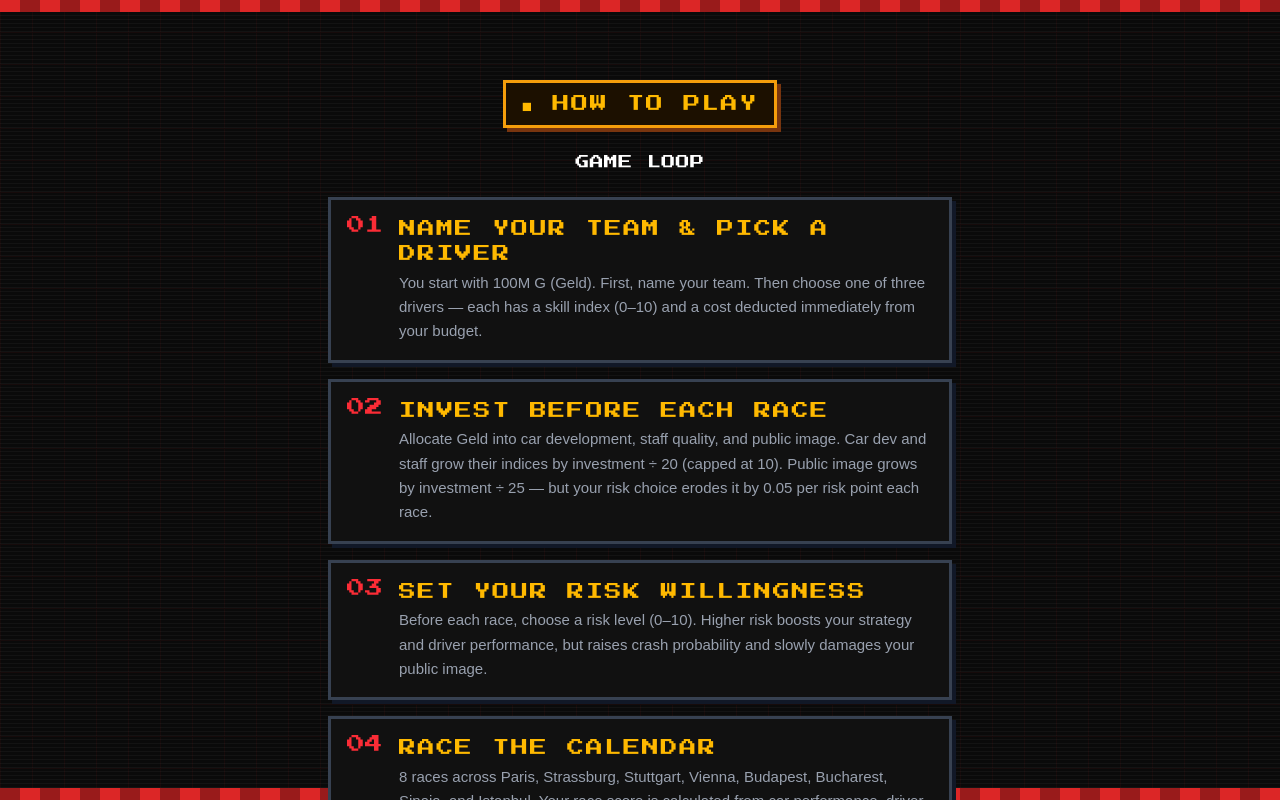
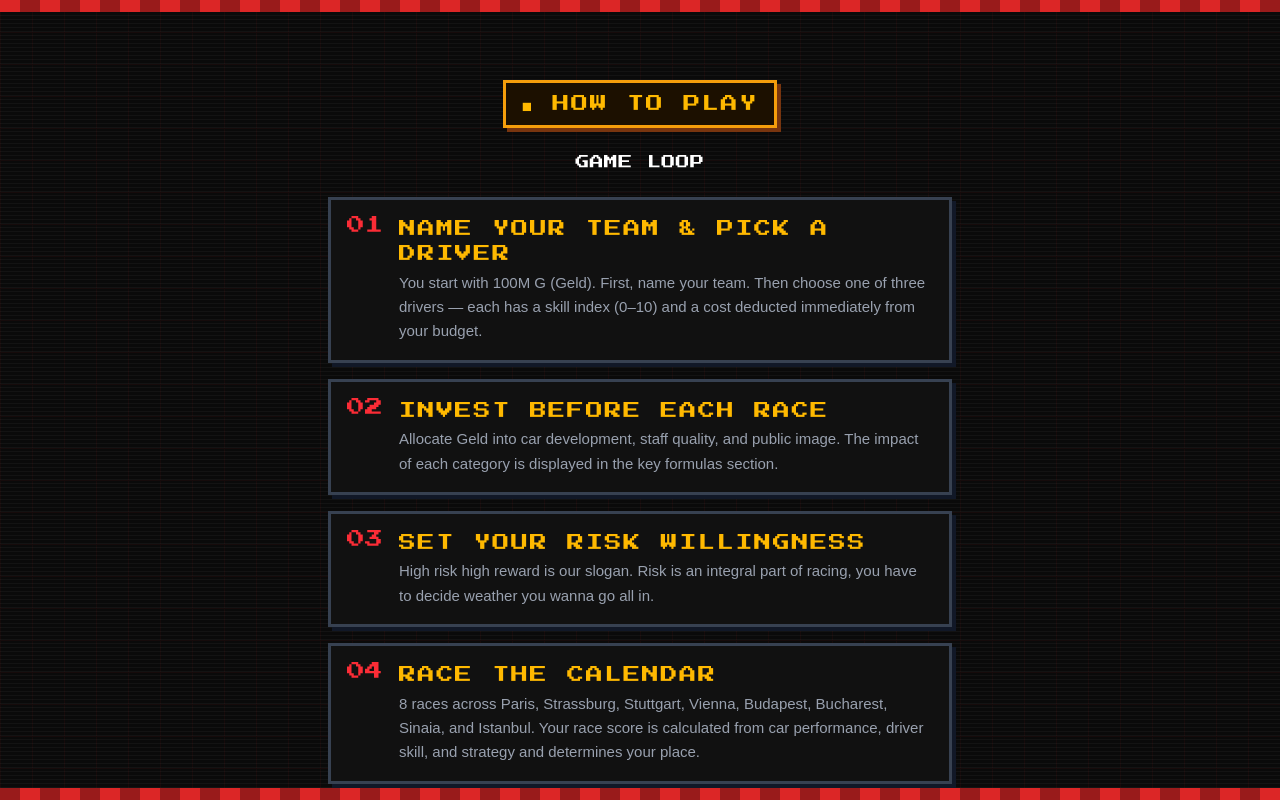
Before and after one commit to mariabelonog/matterofprinciple, a Next.js app: page / in a window 1280 px wide. Both pictures are taken after a click on the button "HOW TO PLAY". Shown: the top 800 px of the page. Built offline with nearby package versions, Linux system fonts and the light colour scheme.

Commit message:
Update how to play descriptions for invest, risk, calendar, and crashes sections
https://claude.ai/code/session_01NurvwAnraCVp6q5QKY3C6e

```diff
--- a/components/screens/HowToPlay.tsx
+++ b/components/screens/HowToPlay.tsx
@@ -13,22 +13,22 @@ const steps = [
   {
     num: "02",
     title: "INVEST BEFORE EACH RACE",
-    body: "Allocate Geld into car development, staff quality, and public image. Car dev and staff grow their indices by investment ÷ 20 (capped at 10). Public image grows by investment ÷ 25 — but your risk choice erodes it by 0.05 per risk point each race.",
+    body: "Allocate Geld into car development, staff quality, and public image. The impact of each category is displayed in the key formulas section.",
   },
   {
     num: "03",
     title: "SET YOUR RISK WILLINGNESS",
-    body: "Before each race, choose a risk level (0–10). Higher risk boosts your strategy and driver performance, but raises crash probability and slowly damages your public image.",
+    body: "High risk high reward is our slogan. Risk is an integral part of racing, you have to decide weather you wanna go all in.",
   },
   {
     num: "04",
     title: "RACE THE CALENDAR",
-    body: "8 races across Paris, Strassburg, Stuttgart, Vienna, Budapest, Bucharest, Sinaia, and Istanbul. Your race score is calculated from car performance, driver skill, and strategy — then ranked against 9 CPU opponents to determine your finishing position.",
+    body: "8 races across Paris, Strassburg, Stuttgart, Vienna, Budapest, Bucharest, Sinaia, and Istanbul. Your race score is calculated from car performance, driver skill, and strategy and determines your place.",
   },
   {
     num: "05",
     title: "MANAGE CRASHES & SPONSORS",
-    body: "Each race: a sponsor contract may pay out (publicImage ÷ 10 chance, worth publicImage × 3M G). A crash may destroy equipment (chance = riskWillingness ÷ 20; loss tied to your last two car investments). Budget < 0 means game over.",
+    body: "You constantly need money not only to develop the car and pay for the staff but also because more often then not incidents on track happen.",
   },
   {
     num: "06",
```
